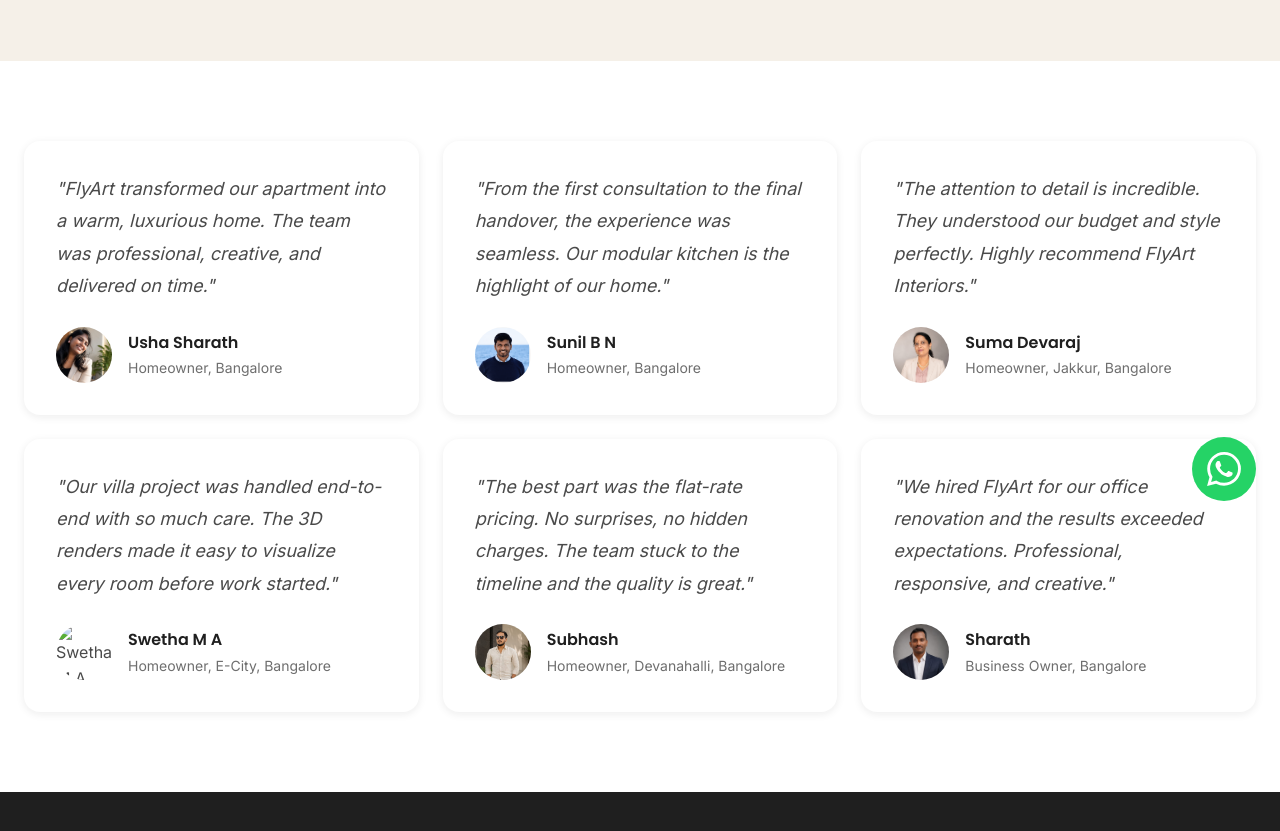
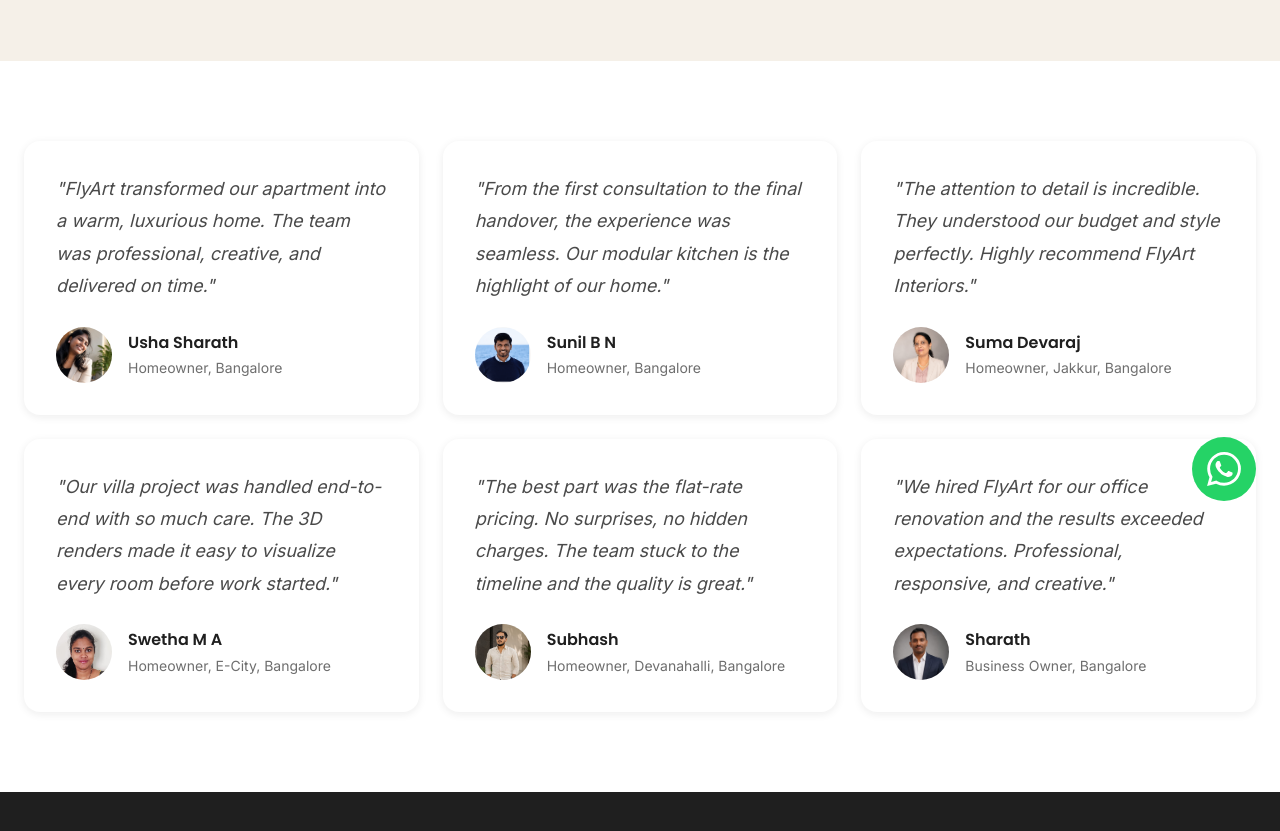
Before and after one commit to flyartinteriors/flyartinteriors.github.io, a plain HTML site: page reviews.html in a window 1280 px wide. Shown: the part 267-1098 px from the top of the page. Drawn offline with Linux system fonts and the light colour scheme.

Commit message:
Update reviews.html

```diff
--- a/reviews.html
+++ b/reviews.html
@@ -65,7 +65,7 @@
           <div class="testimonial-card fade-in">
             <p class="testimonial-quote">"Our villa project was handled end-to-end with so much care. The 3D renders made it easy to visualize every room before work started."</p>
             <div class="testimonial-author">
-              <img class="testimonial-avatar" src="/images/swetha_ma.jpeg" alt="Swetha M A">
+              <img class="testimonial-avatar" src="/images/Swetha MA.jpeg" alt="Swetha M A">
               <div><div class="testimonial-name">Swetha M A</div><div class="testimonial-role">Homeowner, E-City, Bangalore</div></div>
             </div>
           </div>
```
